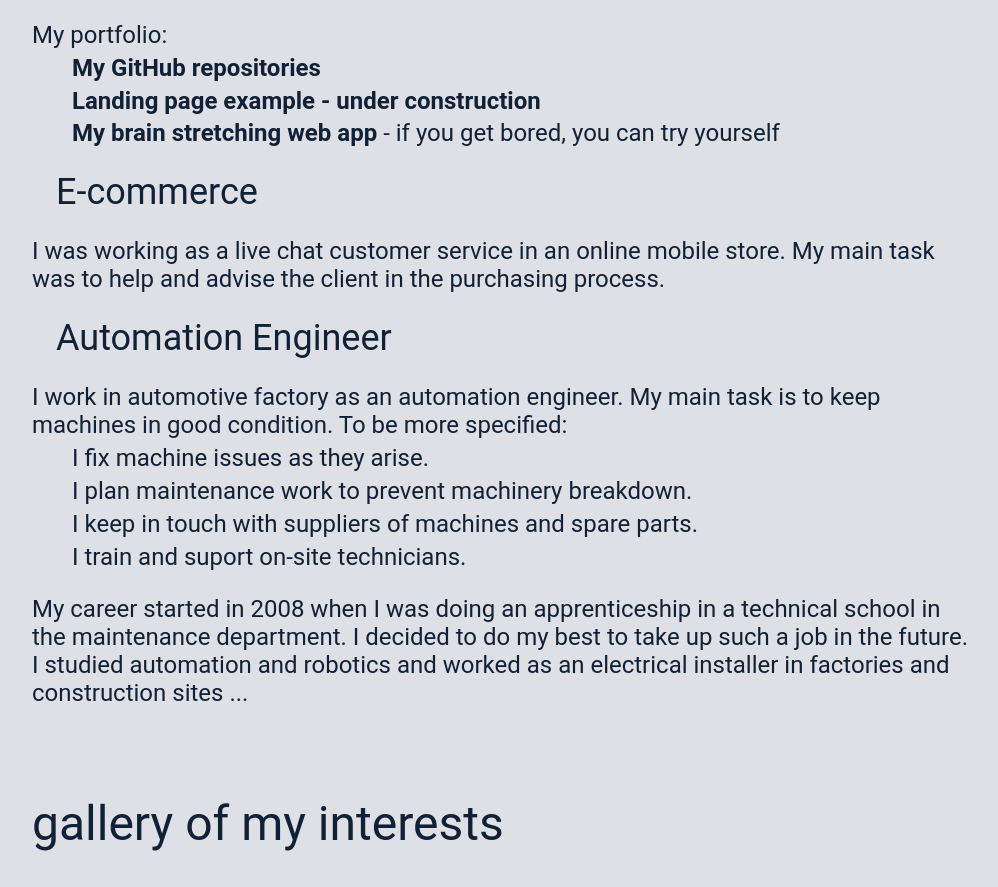
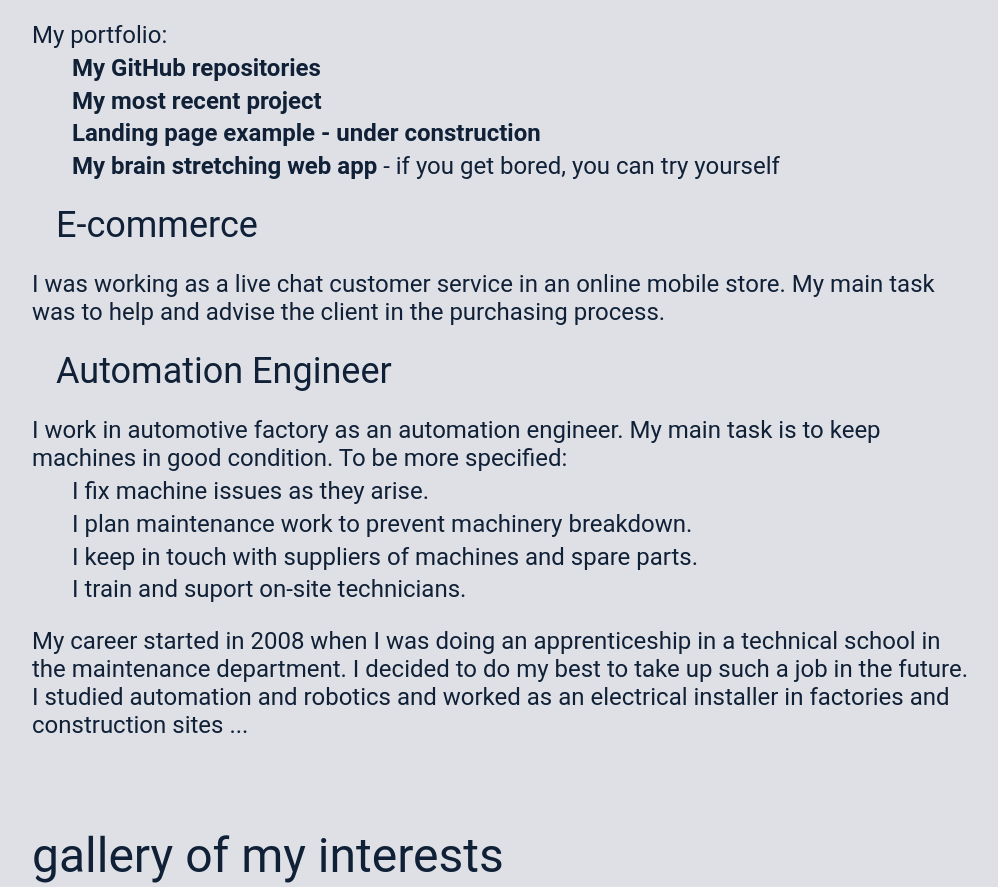
Before and after one commit to Turek695/mypage, a plain HTML site: page index.html in a window 1280 px wide. Shown: the part 1435-2322 px from the top of the page, without its empty margins (138-1136 px from the left). Drawn offline with nearby package versions, Linux system fonts and the light colour scheme.

Commit message:
add bio-eduk.com link

```diff
--- a/index.html
+++ b/index.html
@@ -76,6 +76,7 @@
                     <ul>
                         <li><a href="https://github.com/Turek695?tab=repositories">My GitHub
                                 repositories</a></li>
+                        <li><a href="https://bio-eduk.com">My most recent project</a></li>
                         <li><a href="https://turek695.github.io/MaBel/">Landing page example - under
                                 construction</a>
                         </li>
```
